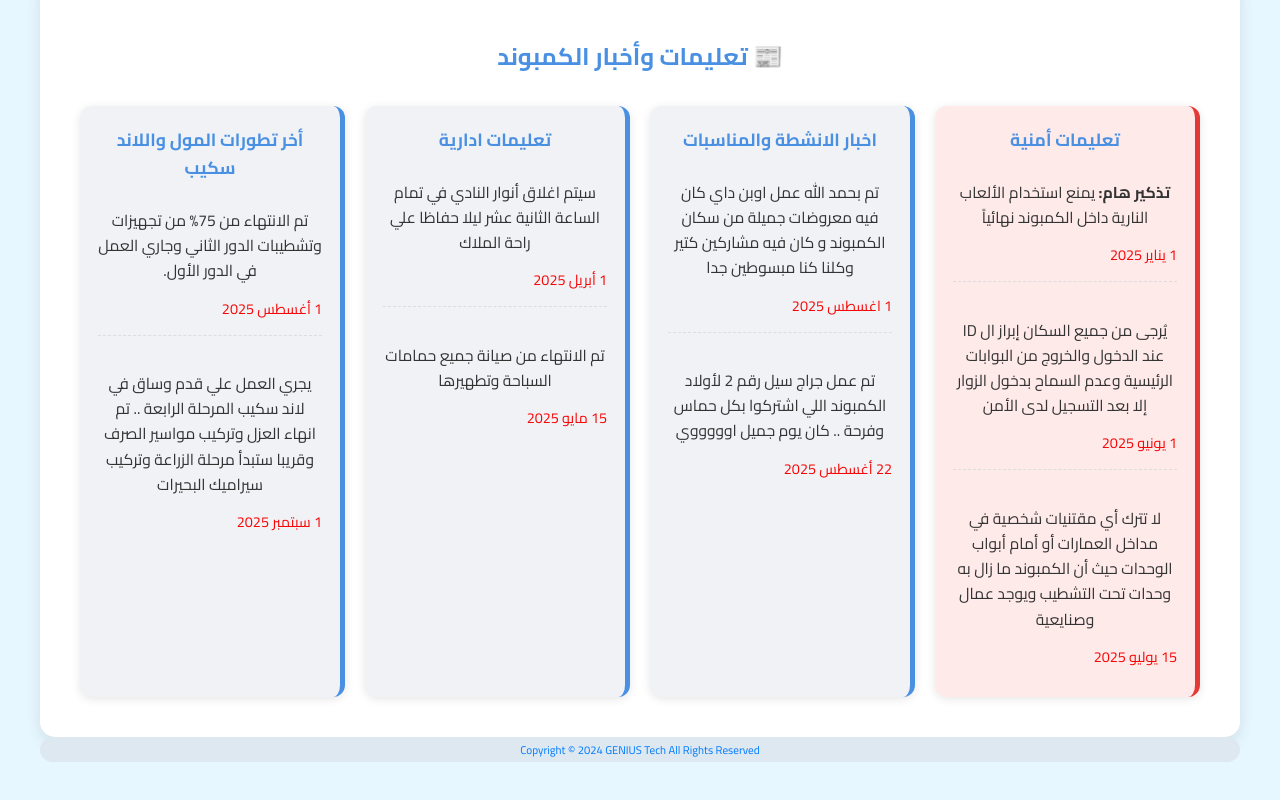
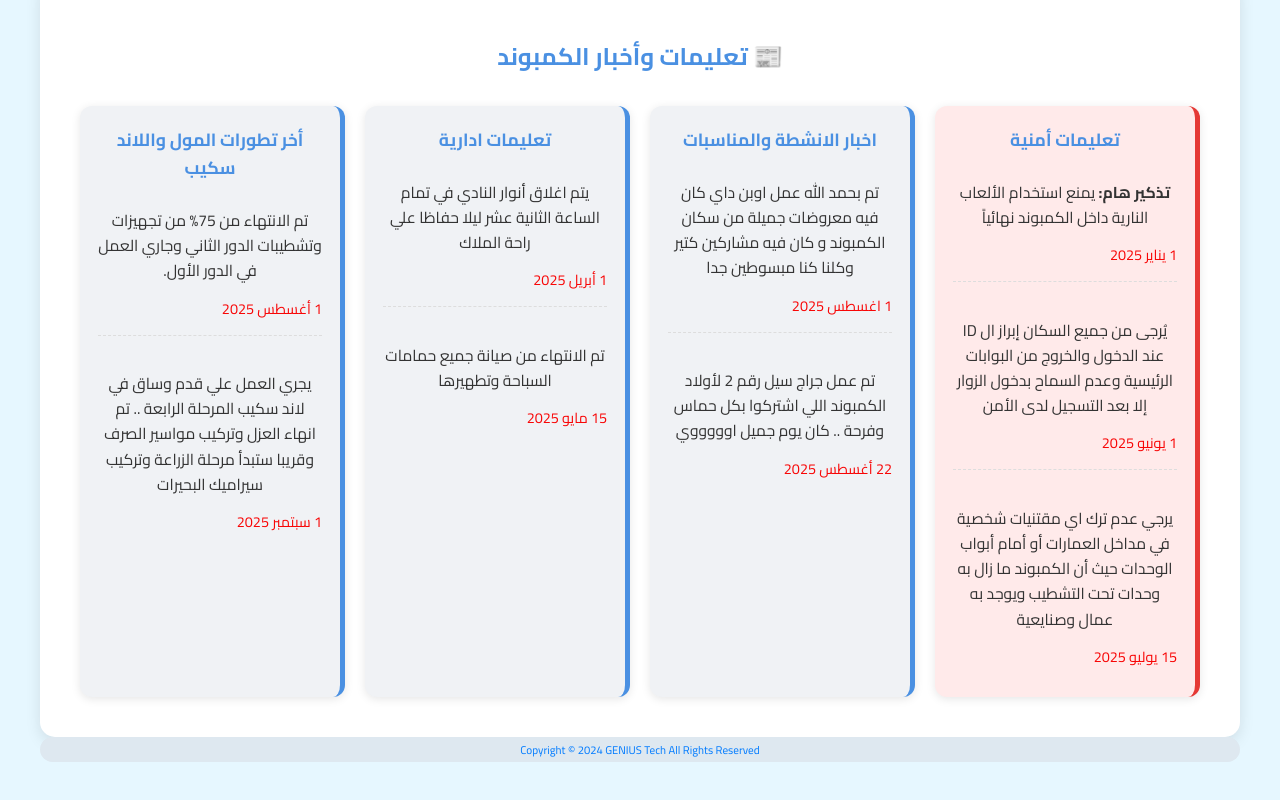
Before and after one commit to geniustech-egypt/Kenzawya.Gate, a plain HTML site: page index.html in a window 1280 px wide. Shown: the part 2014-2814 px from the top of the page. Drawn offline with nearby package versions, Linux system fonts and the light colour scheme; no server answers.

Commit message:
Update news.html

```diff
--- a/news.html
+++ b/news.html
@@ -10,7 +10,7 @@
             <span class="news-date">1 يونيو 2025</span>
         </li>
         <li>
-            <p>لا تترك أي مقتنيات شخصية في مداخل العمارات أو أمام أبواب الوحدات حيث أن الكمبوند ما زال به وحدات تحت التشطيب ويوجد عمال وصنايعية</p>
+            <p>يرجي عدم ترك اي مقتنيات شخصية في مداخل العمارات أو أمام أبواب الوحدات حيث أن الكمبوند ما زال به وحدات تحت التشطيب ويوجد به عمال وصنايعية</p>
             <span class="news-date">15 يوليو 2025</span>
         </li>
     </ul>
@@ -34,7 +34,7 @@
     <h3>تعليمات ادارية</h3>
     <ul>
         <li>
-            <p>سيتم اغلاق أنوار النادي في تمام الساعة الثانية عشر ليلا حفاظا علي راحة الملاك</p>
+            <p>يتم اغلاق أنوار النادي في تمام الساعة الثانية عشر ليلا حفاظا علي راحة الملاك</p>
             <span class="news-date">1 أبريل 2025</span>
         </li>
         <li>
@@ -56,4 +56,5 @@
             <span class="news-date">1 سبتمبر 2025</span>
         </li>
     </ul>
+
 </div>
```
